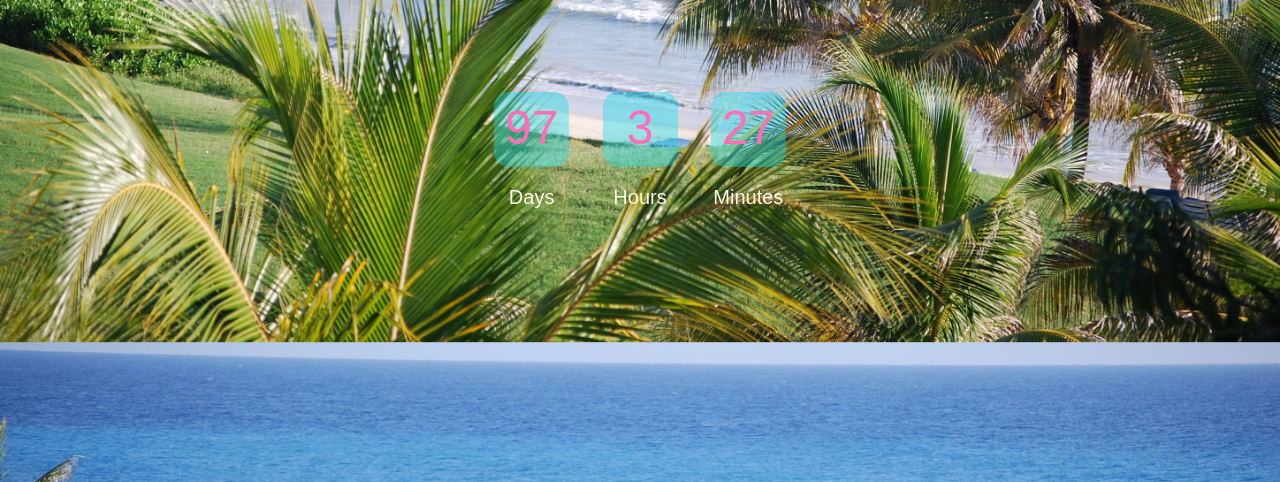
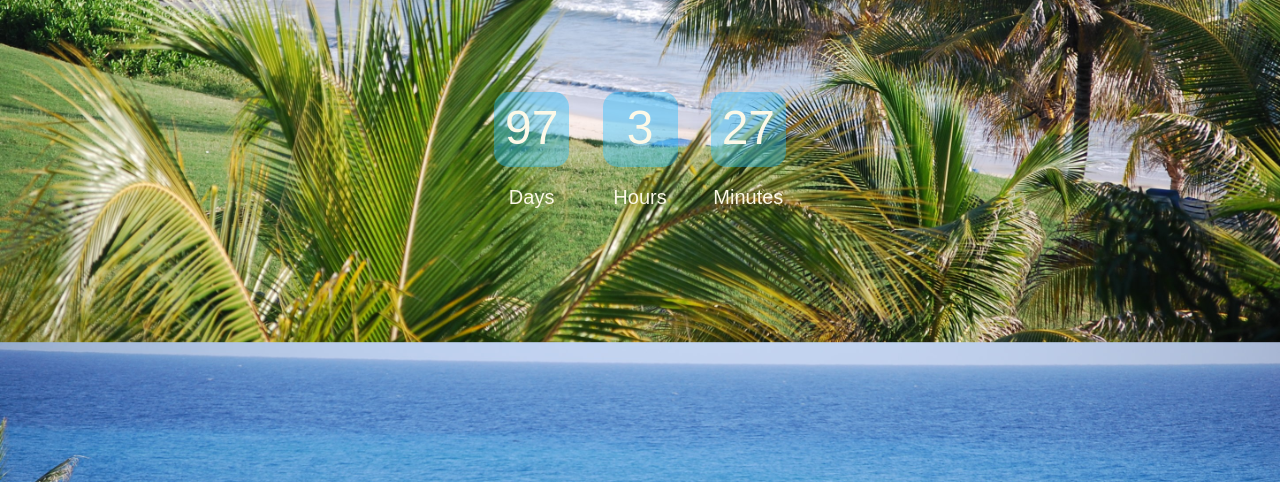
Before and after one commit to 4Chazz/trip, a Rails app: page / in a window 1280 px wide. Shown: the part 573-1055 px from the top of the page. Run offline with Rails 7, Linux system fonts and the light colour scheme; style sheets or scripts are compiled from the project's sources; some libraries are stand-ins or nearby versions.

Commit message:
Changed timer colors

```diff
--- a/app/assets/stylesheets/master.scss
+++ b/app/assets/stylesheets/master.scss
@@ -101,7 +101,7 @@ body{
 
 #clockdiv{
   font-family:'quicksand', sans-serif;
-  color: #ff6eb4;
+  color: #fcf9e8;
   /*display: inline-block;*/
   font-weight: 500;
   text-align: center;
@@ -119,7 +119,7 @@ body{
   border-radius: 15px;
   width: 75px;
   height: 75px;
-  background: rgba(23, 219, 237, 0.4);
+  background: rgba(30, 190, 255, 0.4);
   display: inline-block;
 }
 
--- a/app/views/static_pages/index.html.erb
+++ b/app/views/static_pages/index.html.erb
@@ -27,7 +27,7 @@
 
     <!-- Countdown Timer -->
     <!-- <h1>Countdown Clock</h1> -->
-    <div class="clock-container">
+    <!-- <div class="clock-container"> -->
 
         <div id="clockdiv">
           <div>
@@ -42,12 +42,10 @@
             <span class="minutes" id="minute"></span>
             <div class="smalltext">Minutes</div>
           </div>
-
-    </div>
-
+        </div>
     <!-- End of COUNTDOWN CLOCk -->
 
-</div>
+    <!-- </div> -->
 
   </div>
     <!-- <script src="/assets/javascripts/timer.js"></script> -->
```
